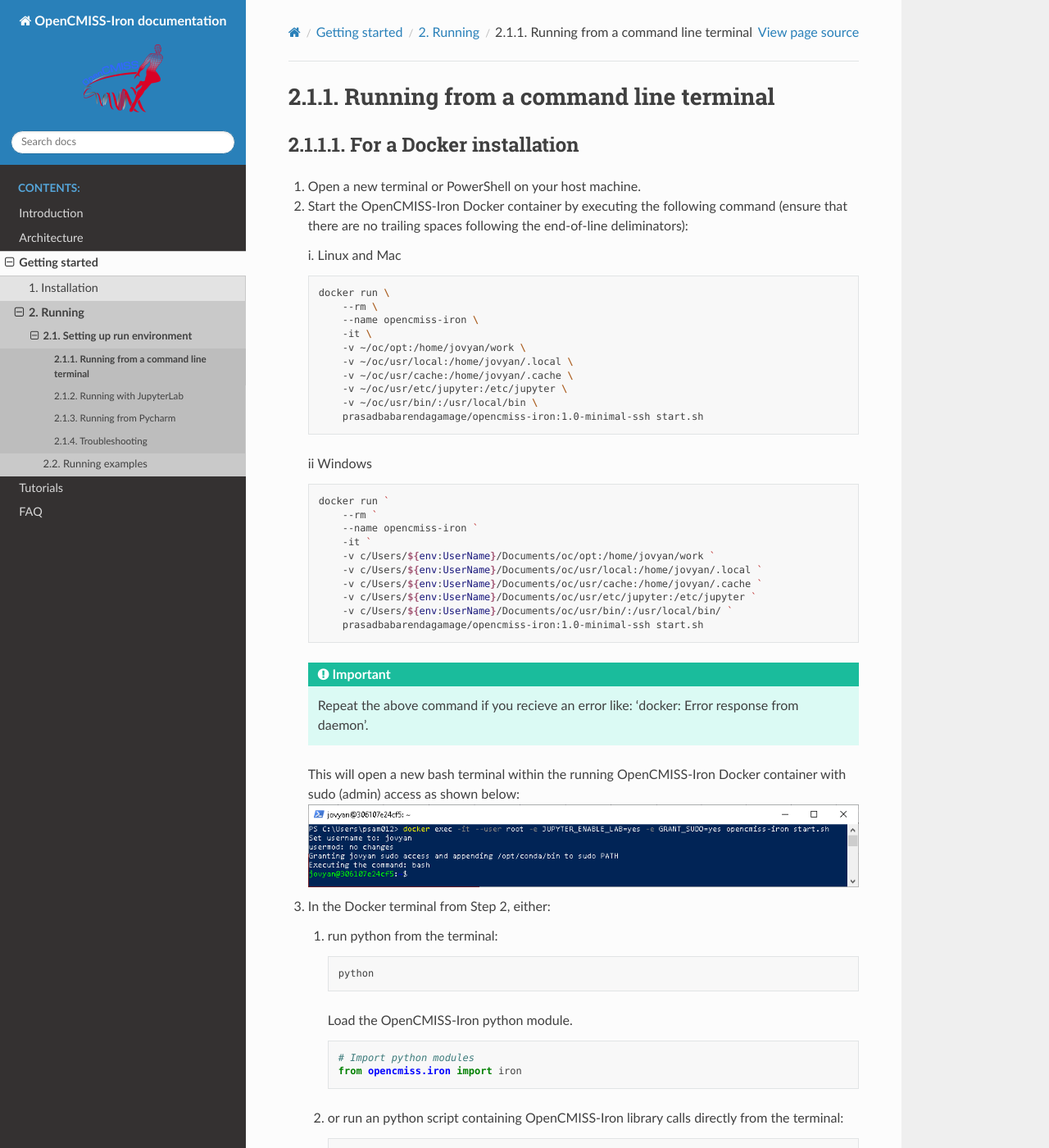
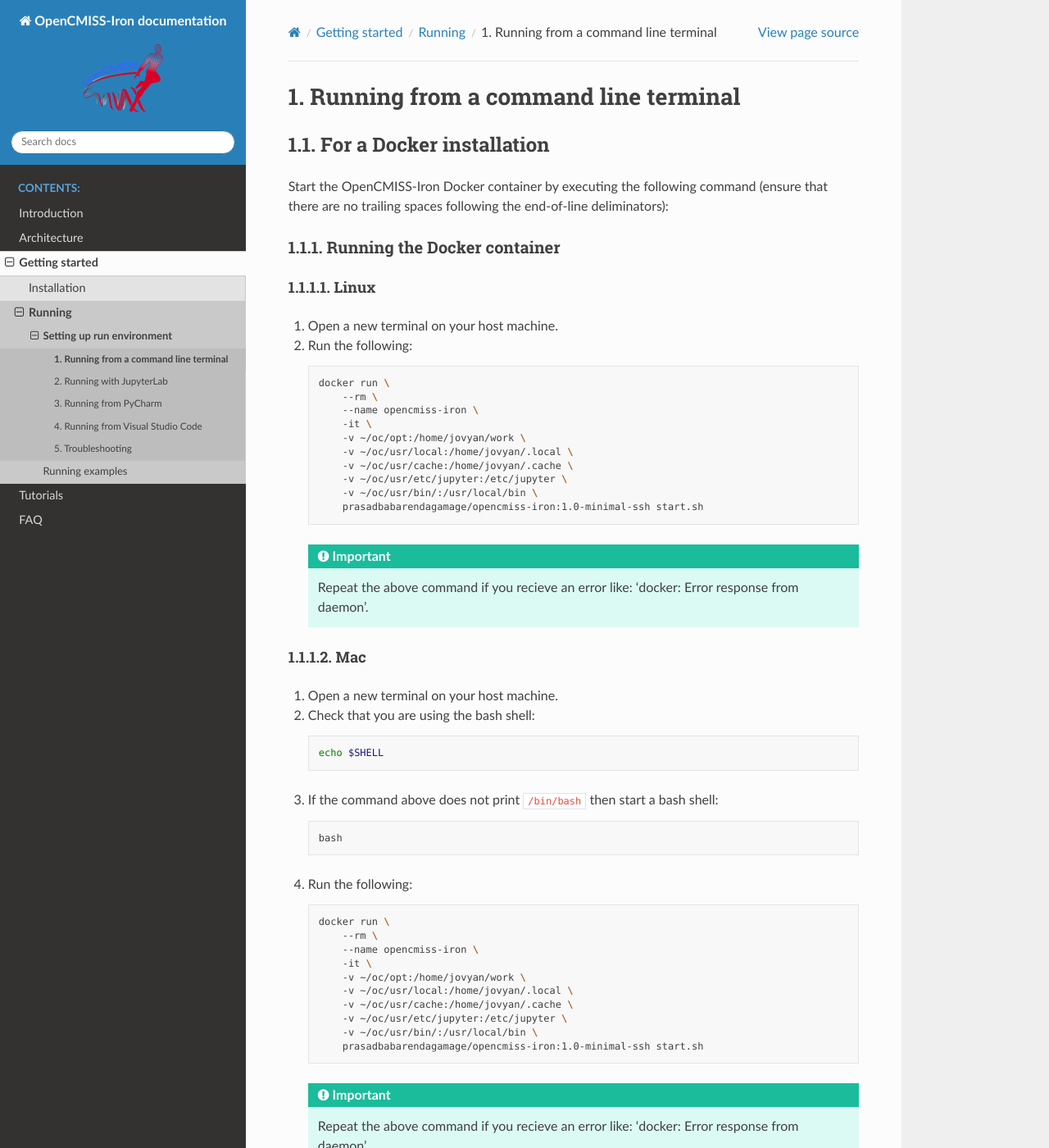
Before and after one commit to OpenCMISS-Examples/OpenCMISS-Iron-tutorials, a Sphinx documentation site: the page built from docs/source/getting_started/running/terminal.md, in a window 1280 px wide and 1400 px high. Shown: the whole window at 82% size. Built offline with Sphinx 7.4.7 and the Read the Docs theme 2.0.0, drawn with Linux system fonts in a browser that asks for light colours; pages that are not in the unit, such as notebooks, are missing from menus; some of the changed text lies outside the part shown.

Commit message:
Updating docker documentation
Adding running with visual studio code guide

````diff
--- a/docs/source/faq.rst
+++ b/docs/source/faq.rst
@@ -13,4 +13,5 @@
   faq/docker/mounting_shared_drives_in_windows
   faq/docker/installing_python_libraries
   faq/docker/ssh_tunnelling
+  faq/docker/setup_xquartz_x11_server_mac
   faq/docker/troubleshooting
--- a/docs/source/getting_started.rst
+++ b/docs/source/getting_started.rst
@@ -5,7 +5,6 @@
 This section describes how to get started with installing, running OpenCMISS-Iron.
 
 .. toctree::
-  :numbered:
   :maxdepth: 1
 
   getting_started/installation
--- a/docs/source/getting_started/installation.rst
+++ b/docs/source/getting_started/installation.rst
@@ -4,6 +4,7 @@
 This section describes how to install OpenCMISS. Two options are available:
 
 .. toctree::
+  :numbered:
   :maxdepth: 1
 
   installation/docker
--- a/docs/source/getting_started/running.rst
+++ b/docs/source/getting_started/running.rst
@@ -7,11 +7,13 @@
 --------------------------
 
 .. toctree::
+  :numbered:
   :maxdepth: 1
 
   running/terminal
   running/jupyterlab
   running/pycharm
+  running/visual_studio_code
   running/troubleshooting
 
 Running OpenCMISS-Iron python examples
--- a/docs/source/getting_started/running/terminal.md
+++ b/docs/source/getting_started/running/terminal.md
@@ -1,11 +1,13 @@
 # Running from a command line terminal
 
 ## For a Docker installation
-1. Open a new terminal or PowerShell on your host machine.
-2. Start the OpenCMISS-Iron Docker container by executing the following command (ensure that there are no trailing spaces following the end-of-line deliminators):
+Start the OpenCMISS-Iron Docker container by executing the following command (ensure that there are no trailing spaces following the end-of-line deliminators):
 
-    i. Linux and Mac
+### Running the Docker container
 
+#### Linux
+1. Open a new terminal on your host machine.
+2. Run the following:
     ```bash
     docker run \
         --rm \
@@ -18,9 +20,39 @@
         -v ~/oc/usr/bin/:/usr/local/bin \
         prasadbabarendagamage/opencmiss-iron:1.0-minimal-ssh start.sh
     ```
+    ``` Important:: Repeat the above command if you recieve an error like: 'docker: Error response from daemon'.
+    ```
 
-    ii Windows
+#### Mac
+1. Open a new terminal on your host machine.
 
+2. Check that you are using the bash shell:
+    ```bash
+    echo $SHELL
+    ```
+3. If the command above does not print `/bin/bash` then start a bash shell:
+    ```bash
+    bash
+    ```
+4. Run the following:
+    ```bash
+    docker run \
+        --rm \
+        --name opencmiss-iron \
+        -it \
+        -v ~/oc/opt:/home/jovyan/work \
+        -v ~/oc/usr/local:/home/jovyan/.local \
+        -v ~/oc/usr/cache:/home/jovyan/.cache \
+        -v ~/oc/usr/etc/jupyter:/etc/jupyter \
+        -v ~/oc/usr/bin/:/usr/local/bin \
+        prasadbabarendagamage/opencmiss-iron:1.0-minimal-ssh start.sh
+    ```
+    ``` Important:: Repeat the above command if you recieve an error like: 'docker: Error response from daemon'.
+    ```
+
+#### Windows
+1. Open a new PowerShell on your host machine.
+2. Run the following:
     ```bash
     docker run `
         --rm `
@@ -36,20 +68,21 @@
     ``` Important:: Repeat the above command if you recieve an error like: 'docker: Error response from daemon'.
     ```
 
-    This will open a new bash terminal within the running OpenCMISS-Iron Docker container with sudo (admin) access as shown below:
-    ![Start bash terminal in running container](./docker_start_bash_terminal.png)
+### Running OpenCMISS-Iron from the Docker container
+The command in the previous section will open a new bash terminal within the running OpenCMISS-Iron Docker container as shown below:
+![Start bash terminal in running container](./docker_start_bash_terminal.png)
 
-3. In the Docker terminal from Step 2, either:
-    1. run python from the terminal:
-        ```bash
-        python
+In the Docker terminal, either:
+1. run python from the terminal:
+    ```bash
+    python
+    ```
+    and load the OpenCMISS-Iron python module:
+    ```python
+    # Import python modules
+    from opencmiss.iron import iron
+    ```
+2. or run an python script containing OpenCMISS-Iron library calls directly from the terminal:
+      ```bash
+    python your_python_script.py
         ```
-        Load the OpenCMISS-Iron python module.
-        ```python
-        # Import python modules
-        from opencmiss.iron import iron
-        ```
-    2. or run an python script containing OpenCMISS-Iron library calls directly from the terminal:
-          ```bash
-        python your_python_script.py
-        ```
````
Also changed, not shown: docs/source/faq/docker/setup_xquartz_x11_server_mac.md (added, +35 -0 lines), docs/source/getting_started/running/pycharm.md (+34 -6 lines), docs/source/getting_started/running/visual_studio_code.md (added, +35 -0 lines), 1 other file.
